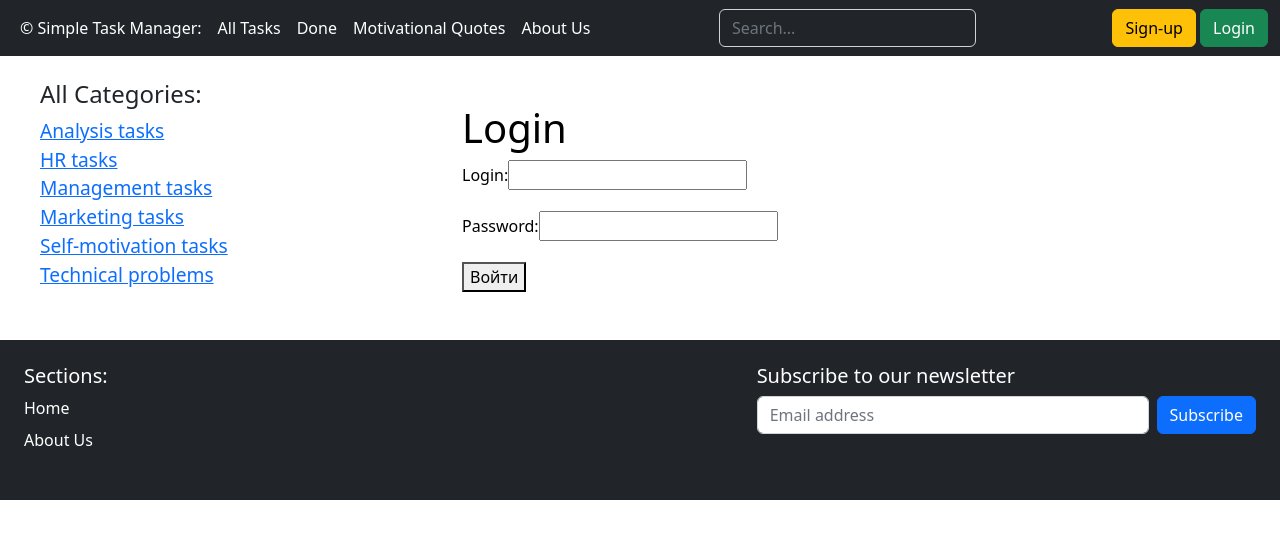
After one commit to PetruccioU/tododjangolist, a Django app: page /login/ in a window 1280 px wide. The commit adds this page. Shown: the top 539 px of the page. Run offline with Django 4.2, Linux system fonts and the light colour scheme; data comes from the database, SQL or seed files in the repository; both versions use the stored data as it was after the commit.

Commit message:
Sign-up, Log-in, Log-out added.

```diff
--- a/todoproject/templates/base5.html
+++ b/todoproject/templates/base5.html
@@ -47,10 +47,17 @@
       <input type="search" class="form-control form-control-dark text-bg-dark" placeholder="Search..." aria-label="Search">
     </form>
 
+    {% if auth %}
+    <div class="text-white">{{ user.username }} |</div>
+    <form style="float:right;" action="/logout_user/" method = "post">{% csrf_token %}
+          <input type="submit" value="Log-out">
+      </form>
+    {% else %}
     <div class="text-end">
-      <button type="button" class="btn btn-success">Login</button>
-      <button type="button" class="btn btn-warning">Sign-up</button>
+      <a href="{% url 'register' %}" class="btn btn-warning">Sign-up</a>
+      <a href="{% url 'login' %}" class="btn btn-success">Login</a>
     </div>
+    {% endif %}
   </div>
 </nav>
 <!-- Navbar End -->
@@ -79,7 +86,7 @@
           {% endfor %}
 
 <!-- pk is for: primary key -->
-
+        </ul>
         <hr class="d-sm-none">
       </div>
     </div>
@@ -91,28 +98,6 @@
 </div>
 <!-- Left Sidebar And blockcontent END -->
 
-<!-- Pogination:   -->
-{% if page_obj.has_other_pages %}
-<nav class="text-center">
-  <ul>
-    {% if page_obj.has_previous %}
-    <a href="?page={{ page_obj.previous_page_number }}">&lt;</a>
-    {% endif %}
-    {% for p in paginator.page_range %}
-      {% if page_obj.number == p %}
-      |{{ p }}|
-      {% elif p >= page_obj.number|add:-2 and p <= page_obj.number|add:2 %}
-      <a href="?page={{ p }}">|{{ p }}|</a>
-      {% endif %}
-    {% endfor %}
-    {% if page_obj.has_next %}
-    <a href="?page={{ page_obj.next_page_number }}">&gt;</a>
-    {% endif %}
-  </ul>
-</nav>
-{% else %}
-{% endif %}
-<!-- Pogination END:  -->
 
 <!-- Footer: -->
 <div class="container-fluid mt-5 p-4 bg-dark text-white">
--- /dev/null
+++ b/todoproject/templates/login.html
@@ -0,0 +1,19 @@
+{% extends 'base5.html' %}
+
+{% block content %}
+<h1>{{title}}</h1>
+
+<form method="post">
+    {% csrf_token %}
+
+<div class="form-error">{{ form.non_field_errors }}</div>
+
+{% for f in form %}
+<p><label class="form-label" for="{{ f.id_for_label }}">{{f.label}}: </label>{{ f }}</p>
+<div class="form-error">{{ f.errors }}</div>
+{% endfor %}
+
+    <button type="submit">Войти</button>
+</form>
+
+{% endblock %}
--- a/todoproject/todoapp/forms.py
+++ b/todoproject/todoapp/forms.py
@@ -1,7 +1,10 @@
 from django import forms
+from django.contrib.auth.forms import UserCreationForm, AuthenticationForm
+from django.contrib.auth.models import User
 from django.core.exceptions import ValidationError
 
 from .models import *
+
 
 # Form bound with the Model
 
@@ -12,13 +15,13 @@ class AddPostForm(forms.ModelForm):
         self.fields['photo'].required = False
 
     class Meta:
-        model= TodoListItem
-        fields = ['title', 'slug', 'content', 'photo', 'is_done', 'is_published', 'cat']  # if (fields = '__all__') The Form will show all fields, except ones that are filled automatically
+        model = TodoListItem
+        fields = ['title', 'slug', 'content', 'photo', 'is_done', 'is_published',
+                  'cat']  # if (fields = '__all__') The Form will show all fields, except ones that are filled automatically
         widgets = {
             'title': forms.TextInput(attrs={'class': 'form-input'}),
             'slug': forms.TextInput(attrs={'class': 'form-input'}),
             'content': forms.Textarea(attrs={'cols': 60, 'rows': 10}),
-
         }
 
     def clean_title(self):
@@ -29,14 +32,27 @@ class AddPostForm(forms.ModelForm):
         return title
 
 
-
-
-
-
 # Form apart from Model
-#class AddPostForm(forms.Form):
+# class AddPostForm(forms.Form):
 #    title = forms.CharField(max_length=255, widget=forms.TextInput(attrs={'class': 'form-input'}))
 #    slug = forms.SlugField(max_length=255, label= 'URL', required=False)
 #    content = forms.CharField(widget=forms.Textarea(attrs={'cols': 60, 'rows': 10}))
 #    is_published = forms.BooleanField(label= 'Publish now', initial=True)
 #    cat = forms.ModelChoiceField(queryset=Category.objects.all(), label='Category', empty_label='No category')
+
+
+class RegisterUserForm(UserCreationForm):
+    username = forms.CharField(label='Print your username', widget=forms.TextInput(attrs={'class': 'form-input'}))
+    email = forms.EmailField(label='Email', widget=forms.EmailInput(attrs={'class': 'form-input'}))
+    password1 = forms.CharField(label='Print your password', widget=forms.PasswordInput(attrs={'class': 'form-input'}))
+    password2 = forms.CharField(label='Print your password again',
+                                widget=forms.PasswordInput(attrs={'class': 'form-input'}))
+
+    class Meta:
+        model = User
+        fields = ['username', 'email', 'password1', 'password2']
+
+
+class LoginUserForm(AuthenticationForm):
+   username = forms.CharField(label='Login', widget=forms.TextInput(attrs={'class': 'form-input'}))
+   password = forms.CharField(label='Password', widget=forms.PasswordInput(attrs={'class': 'form-input'}))
--- a/todoproject/todoapp/models.py
+++ b/todoproject/todoapp/models.py
@@ -95,7 +95,6 @@ class TodoListItem(models.Model):
         ordering = ['id']
 
 
-
 class Category(models.Model):
     name = models.CharField(max_length=100, db_index=True, verbose_name='Categories:')
     slug = models.SlugField(max_length=255, unique=True, db_index=True, verbose_name="URL:")
--- a/todoproject/todoapp/urls.py
+++ b/todoproject/todoapp/urls.py
@@ -1,27 +1,27 @@
 from django.contrib import admin
 from django.urls import path, re_path
-from .views import deleteTodoView, archive, AboutForm
-from .views import getYourTodoDone, DoneList, MotivationForm, addForm
-
 from .views import *
 
 urlpatterns = [
 
-    path('', todoView.as_view(), name='home'),  # todoView.as_view() - call of function only
-    path('donelist/', DoneList, name='donelist'),
-    path('motivation/', MotivationForm, name='motivation'),
-    path('about/', AboutForm, name='about'),
-    path('add/', addForm.as_view(), name='add'),
-    #path('addTodoView/',addTodoView),
+    path('', TodoView.as_view(), name='home'),  # todoView.as_view() - call of function only
+    path('donelist/', DoneList.as_view(), name='donelist'),
+    path('add/', AddForm.as_view(), name='add'),
 
-    path('deleteTodoItem/<slug:post_slug>/', deleteTodoView),
-    path('YourTodoDone/<slug:post_slug>/', getYourTodoDone),
+    path('motivation/', MotivationForm.as_view(), name='motivation'),
+    path('about/', AboutForm.as_view(), name='about'),
+
+    path('deleteTodoItem/<slug:post_slug>/', delete_todo_view),
+    path('YourTodoDone/<slug:post_slug>/', get_your_todo_done),
 #<int:i>
     re_path(r'^archive/(?P<year>[0-9]{4})/', archive),
 
-    path('post/<slug:post_slug>/', showPost.as_view(), name='post'),
-    path('category/<slug:cat_slug>/', showcatView.as_view(), name='category'),
+    path('post/<slug:post_slug>/', ShowPost.as_view(), name='post'),
+    path('category/<slug:cat_slug>/', ShowCatView.as_view(), name='category'),
 
+    path('register/', RegisterUser.as_view(), name='register'),
+    path('login/', LogUser.as_view(), name='login'),
+    path('logout_user/', LogUser.logout_user),
 ]
 
 #path('post/<int:post_id>/', show_post, name='post'),
--- a/todoproject/todoapp/views.py
+++ b/todoproject/todoapp/views.py
@@ -1,5 +1,8 @@
 # ========================================================
 # import:
+from django.contrib.auth import logout, login
+from django.contrib.auth.forms import UserCreationForm, AuthenticationForm
+from django.contrib.auth.views import LoginView
 from django.http import HttpResponseRedirect, HttpResponseNotFound, HttpResponse, Http404
 from django.shortcuts import render, redirect, get_object_or_404
 from django.views.generic import ListView, DetailView, CreateView
@@ -15,7 +18,7 @@ from .utils import *
 
 # index page as a standard ListView class
 
-class todoView(DataMixin, ListView):
+class TodoView(DataMixin, ListView):
     model = TodoListItem
     template_name = 'todolist.html'
     context_object_name = 'posts'
@@ -49,7 +52,7 @@ class todoView(DataMixin, ListView):
 
 
 # Show whole task, as a DetailView class:
-class showPost(DetailView):
+class ShowPost(DetailView):
     model = TodoListItem
     template_name = 'post.html'
     slug_url_kwarg = 'post_slug'
@@ -83,27 +86,42 @@ class showPost(DetailView):
 #    #return HttpResponse(f"Отображение статьи с id = {post_id}")
 
 
-# Show tasks of one category
-
-# View with a standard ListView class
-class showcatView(ListView):
+# Show tasks by categories:
+# Show tasks with Mixin:
+class ShowCatView(DataMixin,ListView):
     model = TodoListItem
     template_name = 'todolist.html'
     context_object_name = 'posts'
     allow_empty = False
-    # extra_context = {'title': 'Task manager'}     # only for string of int
+
     def get_context_data(self, *, object_list=None, **kwargs):
-        cats = Category.objects.all()
-        catid = Category.objects.get(slug=self.kwargs['cat_slug'])
         context = super().get_context_data(**kwargs)
-        context['menu'] = menu
-        context['title'] = 'Category - ' + str(context['posts'][0].cat)
-        context['cat_selected'] = catid.name
-        context['cats'] = cats
-        return context
+        c_def=self.get_user_context(title='Category - ' + str(context['posts'][0].cat))
+        return {**context, **c_def}
 
     def get_queryset(self):
         return TodoListItem.objects.filter(cat__slug=self.kwargs['cat_slug'], is_published=True, is_done=False)
+
+## View with a standard ListView class
+#class showcatView(ListView):
+#    model = TodoListItem
+#    template_name = 'todolist.html'
+#    context_object_name = 'posts'
+#    allow_empty = False
+#    # extra_context = {'title': 'Task manager'}     # only for string of int
+#
+#    def get_context_data(self, *, object_list=None, **kwargs):
+#        cats = Category.objects.all()
+#        catid = Category.objects.get(slug=self.kwargs['cat_slug'])
+#        context = super().get_context_data(**kwargs)
+#        context['menu'] = menu
+#        context['title'] = 'Category - ' + str(context['posts'][0].cat)
+#        context['cat_selected'] = catid.name
+#        context['cats'] = cats
+#        return context
+#
+#    def get_queryset(self):
+#        return TodoListItem.objects.filter(cat__slug=self.kwargs['cat_slug'], is_published=True, is_done=False)
 
 ## View of category as function:
 #def show_category(request, cat_slug):
@@ -124,28 +142,45 @@ class showcatView(ListView):
 #    return render(request, 'todolist.html', context=context)
 
 
-# done lists as function:
-def DoneList(request):
-    all_done_items = TodoListItem.objects.filter(is_done=1)
-    cats = Category.objects.all()
-    if len(all_done_items) == 0:
-        raise Http404()
-    context = {
-        'posts': all_done_items,
-        'cats': cats,
-        'title': 'Task manager',
-        'menu': menu,
-    }
-    return render(request, 'donelist.html',
-    context=context)
+# Done list as class with DataMixin and ViewList
+class DoneList(DataMixin, ListView):
+    model = TodoListItem
+    template_name = 'donelist.html'
+    context_object_name = 'posts'
+    success_url = reverse_lazy('about')
+    login_url = reverse_lazy('about')
+    raise_exception = True
+
+    def get_context_data(self, *, object_list=None, **kwargs):
+        context = super().get_context_data(**kwargs)
+        c_def=self.get_user_context(title='Task manager')
+        return {**context, **c_def}
+
+    def get_queryset(self):
+        return TodoListItem.objects.filter(is_published=1, is_done=1)
+
+## DoneList as function:
+#def DoneList(request):
+#    all_done_items = TodoListItem.objects.filter(is_done=1)
+#    cats = Category.objects.all()
+#    if len(all_done_items) == 0:
+#        raise Http404()
+#    context = {
+#        'posts': all_done_items,
+#        'cats': cats,
+#        'title': 'Task manager',
+#        'menu': menu,
+#    }
+#    return render(request, 'donelist.html',
+#    context=context)
 
 
 # add form as CreateView class
-class addForm(LoginRequiredMixin, DataMixin,CreateView):
+class AddForm(LoginRequiredMixin, DataMixin, CreateView):
     form_class = AddPostForm
     template_name = 'add.html'
-    success_url = reverse_lazy('home')
-    login_url = reverse_lazy('home')
+    success_url = reverse_lazy('about')
+    login_url = reverse_lazy('about')
     raise_exception = True
 
     def get_context_data(self, *, object_list=None, **kwargs):
@@ -186,53 +221,104 @@ class addForm(LoginRequiredMixin, DataMixin,CreateView):
     #new_item.save()
     #return redirect('home', permanent = True)
 
+#===================================================================
+# Register and Login
 
 
+class RegisterUser(DataMixin,CreateView):
+    form_class = RegisterUserForm
+    template_name = 'register.html'
+    success_url = reverse_lazy('login')
 
+    def get_context_data(self, *, object_list=None, **kwargs):
+        context = super().get_context_data(**kwargs)
+        c_def=self.get_user_context(title='Registration')
+        return {**context, **c_def}
+
+    def form_valid(self, form):
+        user=form.save()
+        login(self.request, user)
+        return redirect('home')
+
+
+class LogUser(DataMixin, LoginView):
+    form_class = LoginUserForm
+    template_name = 'login.html'
+
+    def get_context_data(self, *, object_list=None, **kwargs):
+        context = super().get_context_data(**kwargs)
+        c_def=self.get_user_context(title='Login')
+        return {**context, **c_def}
+
+    def get_success_url(self):
+            return reverse_lazy('home')
+
+    def logout_user(request):
+        logout(request)
+        return redirect('login')
 
 
 #==================================================
-# Static views
-def AboutForm(request):
-    context = {
-        'title': 'Task manager',
-        'menu': menu,
-    }
-    return render(request, 'about.html', context=context)
+# Static views:
+class AboutForm(DataMixin, ListView):
+    template_name = 'about.html'
+    def get_context_data(self, *, object_list=None, **kwargs):
+        context = super().get_context_data(**kwargs)
+        c_def=self.get_user_context(title='About Us')
+        return {**context, **c_def}
 
-def MotivationForm(request):
-    context = {
-        'title': 'Task manager',
-        'menu': menu,
-    }
-    return render(request, 'motivational.html',context=context)
+    def get_queryset(self):
+        return TodoListItem.objects.all()
 
+class MotivationForm(DataMixin, ListView):
+    template_name = 'motivational.html'
 
+    def get_context_data(self, *, object_list=None, **kwargs):
+        context = super().get_context_data(**kwargs)
+        c_def=self.get_user_context(title='About Us')
+        return {**context, **c_def}  # adding one dictionary to another
 
+    def get_queryset(self):
+        return TodoListItem.objects.all()
+
+#def about_form(request):
+#    context = {
+#        'title': 'Task manager',
+#        'menu': menu,
+#    }
+#    return render(request, 'about.html', context=context)
+#
+#def motivation_form(request):
+#    context = {
+#        'title': 'Task manager',
+#        'menu': menu,
+#    }
+#    return render(request, 'motivational.html',context=context)
 
 # ========================================================
 # functional buttons: slug:post_slug
-def deleteTodoView(request, post_slug):
-    y = TodoListItem.objects.get(slug=post_slug)
-    y.delete()
-    return redirect('home',permanent = True)
-
-def getYourTodoDone(request, post_slug):
-    y = TodoListItem.objects.get(slug=post_slug)
-    y.is_done=1
-    y.save(update_fields=["is_done"])
-    return redirect('home', permanent=True)
+def delete_todo_view(request, post_slug):
+    if request.user.is_authenticated:
+        y = TodoListItem.objects.get(slug=post_slug)
+        y.delete()
+        return redirect('home',permanent = True)
+    else:
+        return redirect('home', permanent=True)
 
 
-# ========================================================
-# pages as Categories on the Left Sidebar:
-
-##########################################################
+def get_your_todo_done(request, post_slug):
+    if request.user.is_authenticated:
+        y = TodoListItem.objects.get(slug=post_slug)
+        y.is_done=1
+        y.save(update_fields=["is_done"])
+        return redirect('home', permanent=True)
+    else:
+        return redirect('home', permanent=True)
 
 # ========================================================
 # Exeption 404, and archive:
 
-def pageNotFond(request,exception):
+def pageNotFound(request,exception):
     return HttpResponseNotFound('<h1> Sorry, there is no such page on the website</h1>')
 
 def archive(request,year):
--- a/todoproject/todoproject/settings.py
+++ b/todoproject/todoproject/settings.py
@@ -130,3 +130,5 @@ MEDIA_URL = '/media/'
 # https://docs.djangoproject.com/en/4.0/ref/settings/#default-auto-field
 
 DEFAULT_AUTO_FIELD = 'django.db.models.BigAutoField'
+
+# LOGIN_REDIRECT_URL = '/'    # or use get_success_url(self) instead
--- a/todoproject/todoproject/urls.py
+++ b/todoproject/todoproject/urls.py
@@ -16,7 +16,7 @@ Including another URLconf
 from django.conf.urls.static import static
 from django.contrib import admin
 from django.urls import include,path
-from todoapp.views import pageNotFond
+from todoapp.views import pageNotFound
 from todoproject import settings
 
 #!!!To make import mark 'todoproject' folder as a "Source Root"!!!
@@ -29,5 +29,5 @@ urlpatterns = [
 if settings.DEBUG:
     urlpatterns += static(settings.MEDIA_URL, document_rood=settings.MEDIA_ROOT)
 
-handler404 = pageNotFond
+handler404 = pageNotFound
 #handler 500 server error, 404 access denied, 400 impossible to handle the request
```
Also changed, not shown: todoproject/templates/donelist.html (+25 -0 lines), todoproject/templates/register.html (added, +21 -0 lines), todoproject/templates/todolist.html (+21 -19 lines), todoproject/todoapp/utils.py (+10 -1 lines), todoproject/db.sqlite3.
